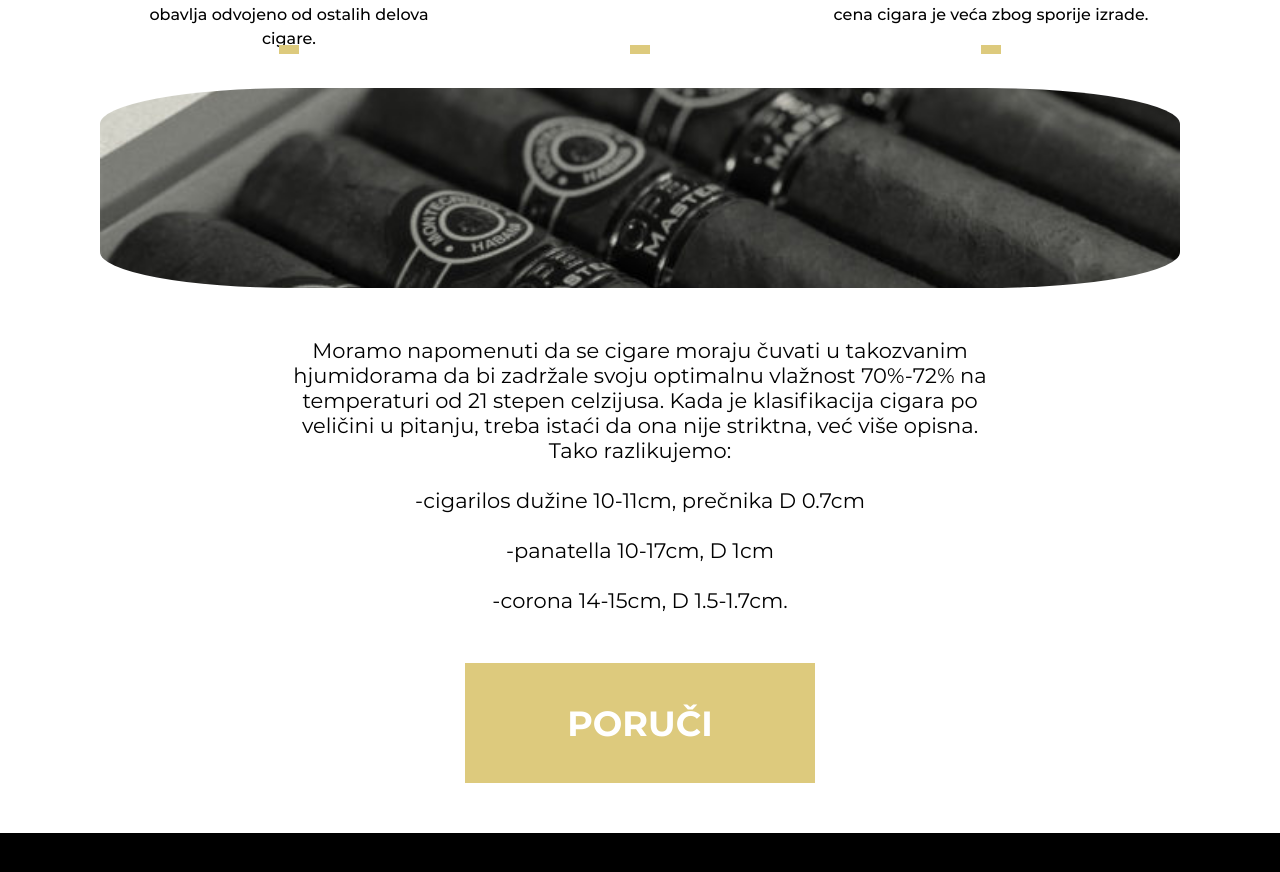
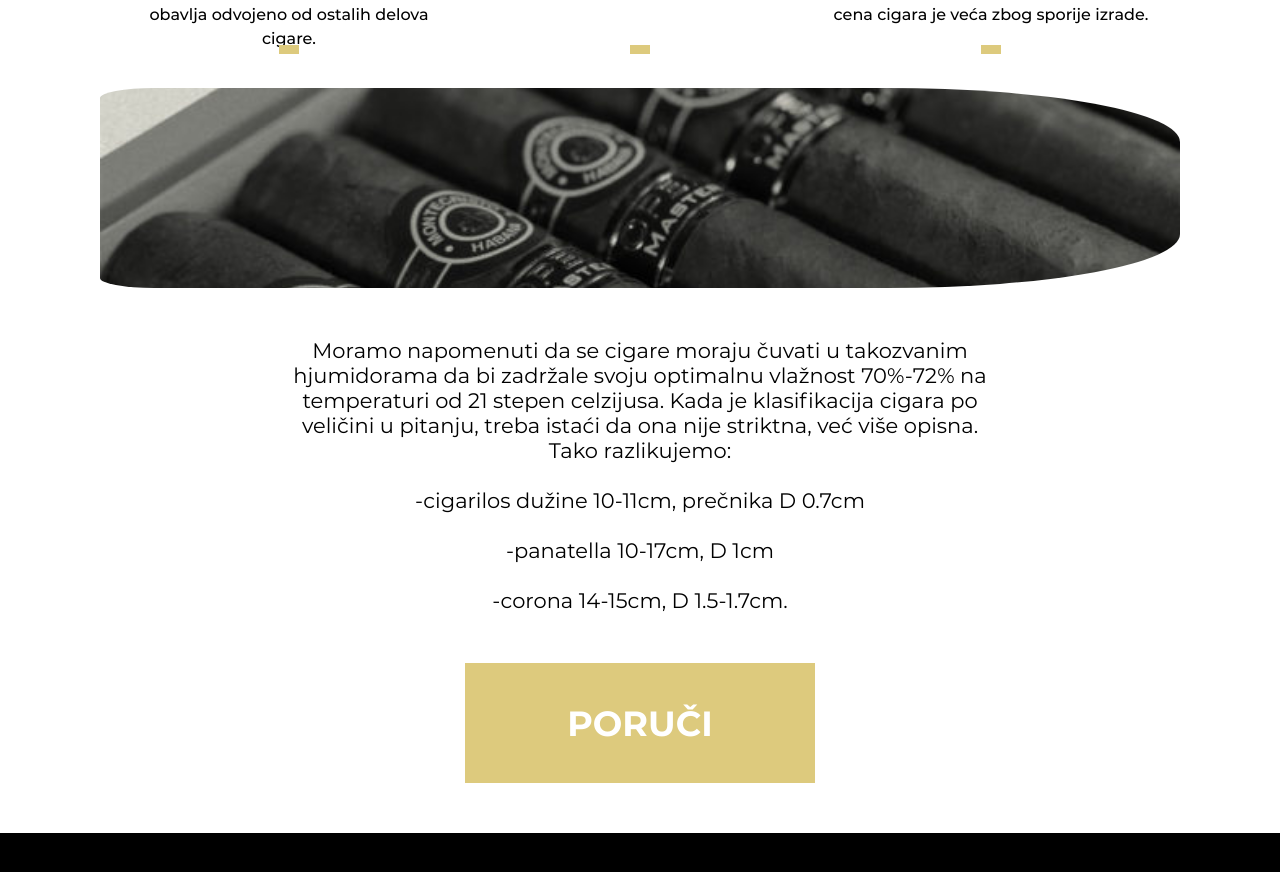
Before and after one commit to Milutin22/cigar.com, a plain HTML site: page index.html in a window 1280 px wide. Shown: the part 2101-2973 px from the top of the page. Drawn offline with Linux system fonts and the light colour scheme.

Commit message:
Update stil.css

```diff
--- a/css/stil.css
+++ b/css/stil.css
@@ -265,7 +265,7 @@ h3 {
     background-size: cover;
     background-attachment: fixed;
     clear: both;
-    border-radius: 18%;
+    border-radius: 5% 27% 27% 5%;
 }
 
 .podnozje {
```
